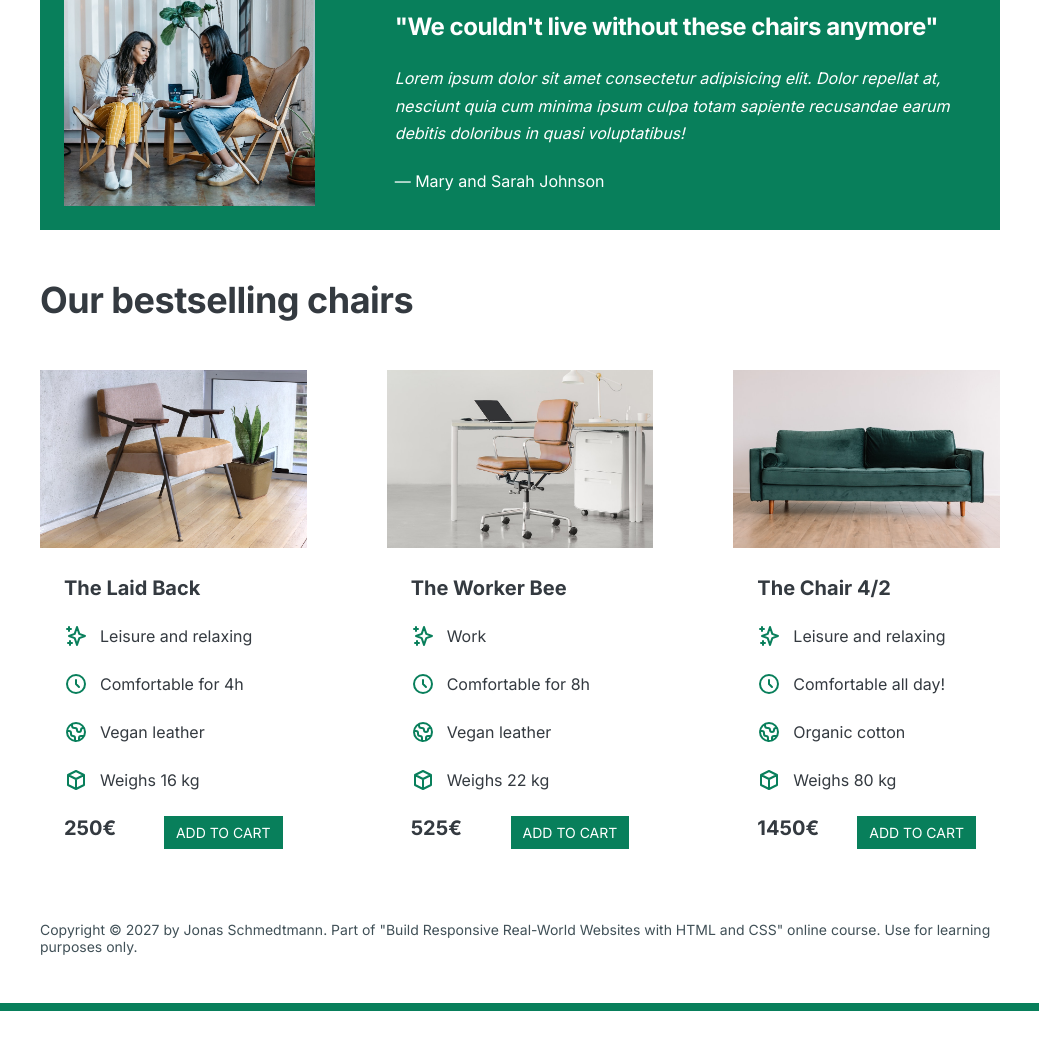
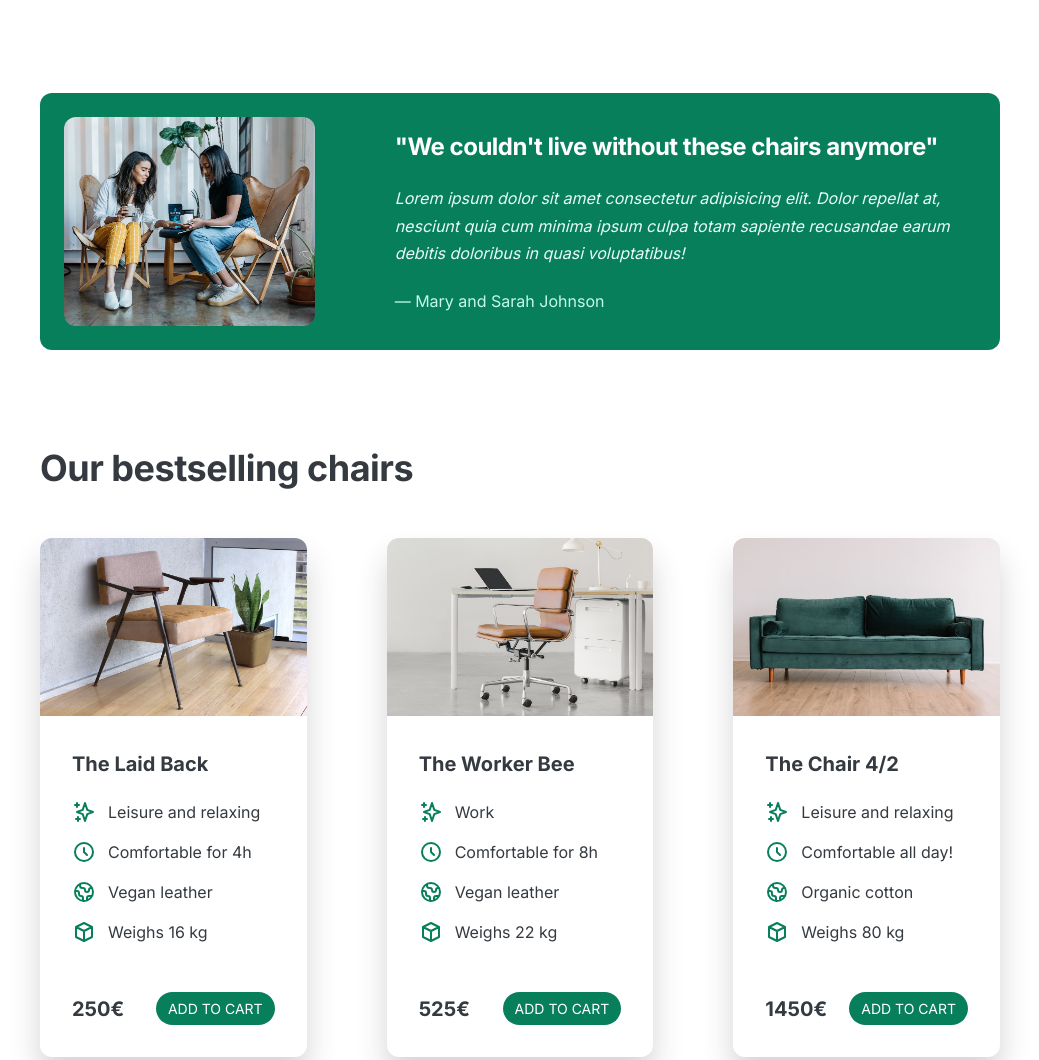
Before and after one commit to meaisha/lisbon-chair-shop, a plain HTML site: page index.html in a window 1280 px wide. Shown: the part 917-1977 px from the top of the page, without its empty margins (120-1159 px from the left). Before the commit the page ends 1928 px from the top, so only its background shows below. Drawn offline with Linux system fonts and the light colour scheme.

Commit message:
border radius shadow and whitespacing

```diff
--- a/style.css
+++ b/style.css
@@ -35,7 +35,7 @@ body {
 
 header,
 section {
-  margin-bottom: 48px;
+  margin-bottom: 96px;
 }
 
 h2 {
@@ -58,6 +58,7 @@ h2 {
   text-transform: uppercase;
   text-decoration: none;
   display: inline-block;
+  border-radius: 100px;
 }
 
 .btn:hover,
@@ -75,6 +76,10 @@ h2 {
   font-size: 14px;
 }
 
+img {
+  border-radius: 12px;;
+}
+
 /* ------------------------ */
 /* COMPONENT STYLES */
 /* ------------------------ */
@@ -84,7 +89,7 @@ header {
   display: grid;
   grid-template-columns: repeat(2, 1fr);
   column-gap: 80px;
-  margin-top: 48px;
+  margin-top: 64px;
 }
 
 .header-text-box {
@@ -92,7 +97,7 @@ header {
 }
 
 h1 {
-  margin-bottom: 24px;
+  margin-bottom: 32px;
   /* 44 / 52 / 62 */
   font-size: 44px;
   line-height: 1.1;
@@ -116,7 +121,7 @@ img {
   height: 32px;
   margin: 0 auto;
   display: inline-block;
-  margin-bottom: 16px;
+  margin-bottom: 24px;
 }
 
 .features-title {
@@ -134,6 +139,7 @@ img {
   background-color: #087F5B;
   color: #fff;
   padding: 24px;
+  border-radius: 12px;
 }
 
 .testimonial-box {
@@ -150,11 +156,21 @@ img {
   font-style: italic;
   margin-bottom: 24px;
   line-height: 1.7;
+  color: #e6fcf5;
+}
+
+.testimonial-author {
+  color: #c3fae8;
 }
 
 /* CHAIRS */
 .chair-box {
-  padding: 24px;
+  padding: 32px;
+}
+
+.chair {
+  box-shadow: 0px 20px 30px 0px rgba(45, 44, 44, 0.2);
+  border-radius: 12px;
 }
 
 h3 {
@@ -164,14 +180,14 @@ h3 {
 
 .chair-details {
   list-style: none;
-  margin-bottom: 24px;
+  margin-bottom: 48px;
 }
 
 .chair-details li {
   display: flex;
   align-items: center;
   gap: 12px;
-  margin-bottom: 24px;
+  margin-bottom: 16px;
 }
 
 .chair-details li:last-child {
@@ -182,13 +198,18 @@ h3 {
   stroke:#087F5B;
   width: 24px;
   height: 24px;
-
 }
 
 .chair-price {
   display: flex;
   justify-content: space-between;
   font-size: 20px;
+  align-items: center;
+}
+
+.chair img {
+  border-bottom-left-radius: 0;
+  border-bottom-right-radius: 0;
 }
 
 footer {
```
